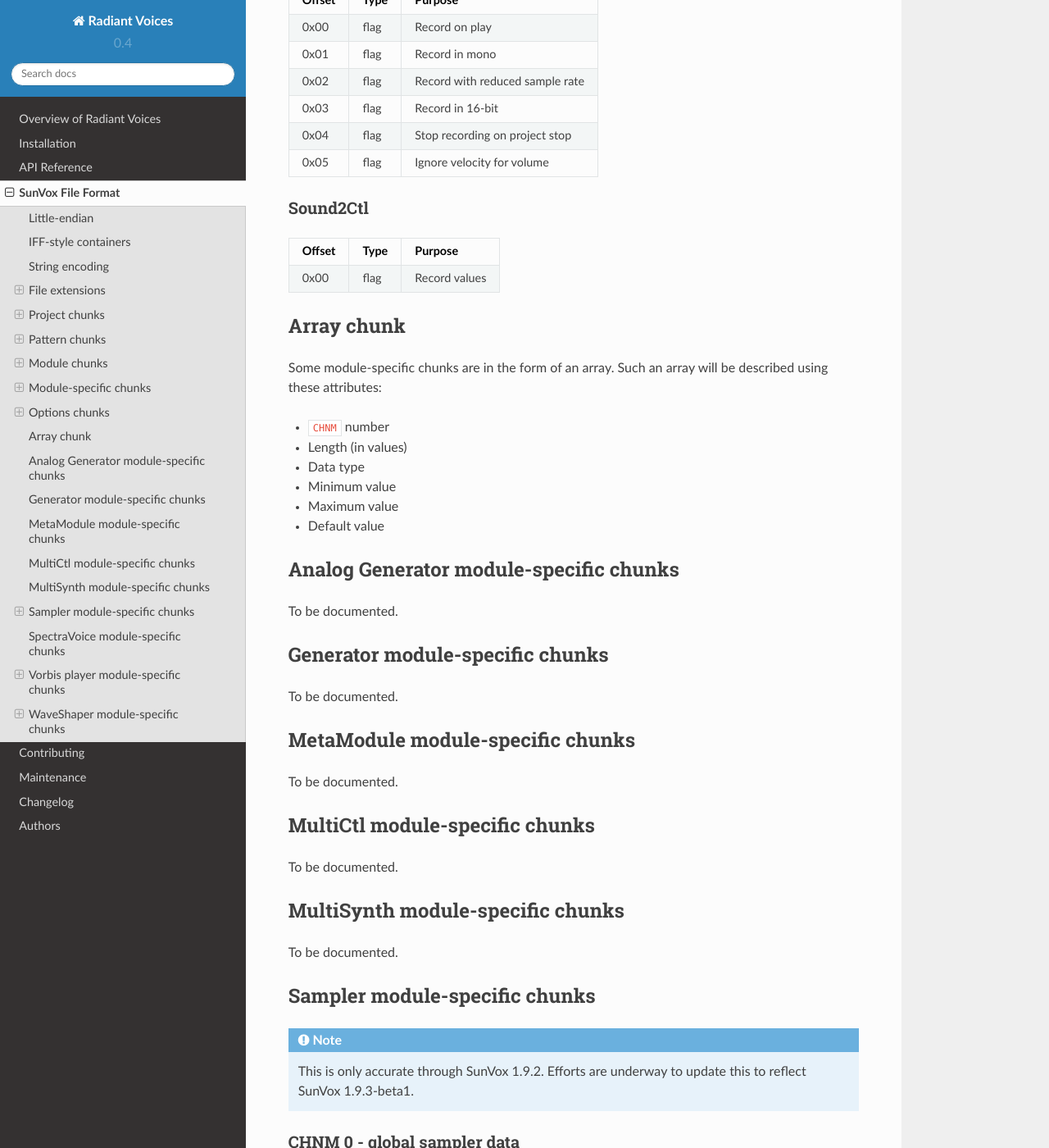
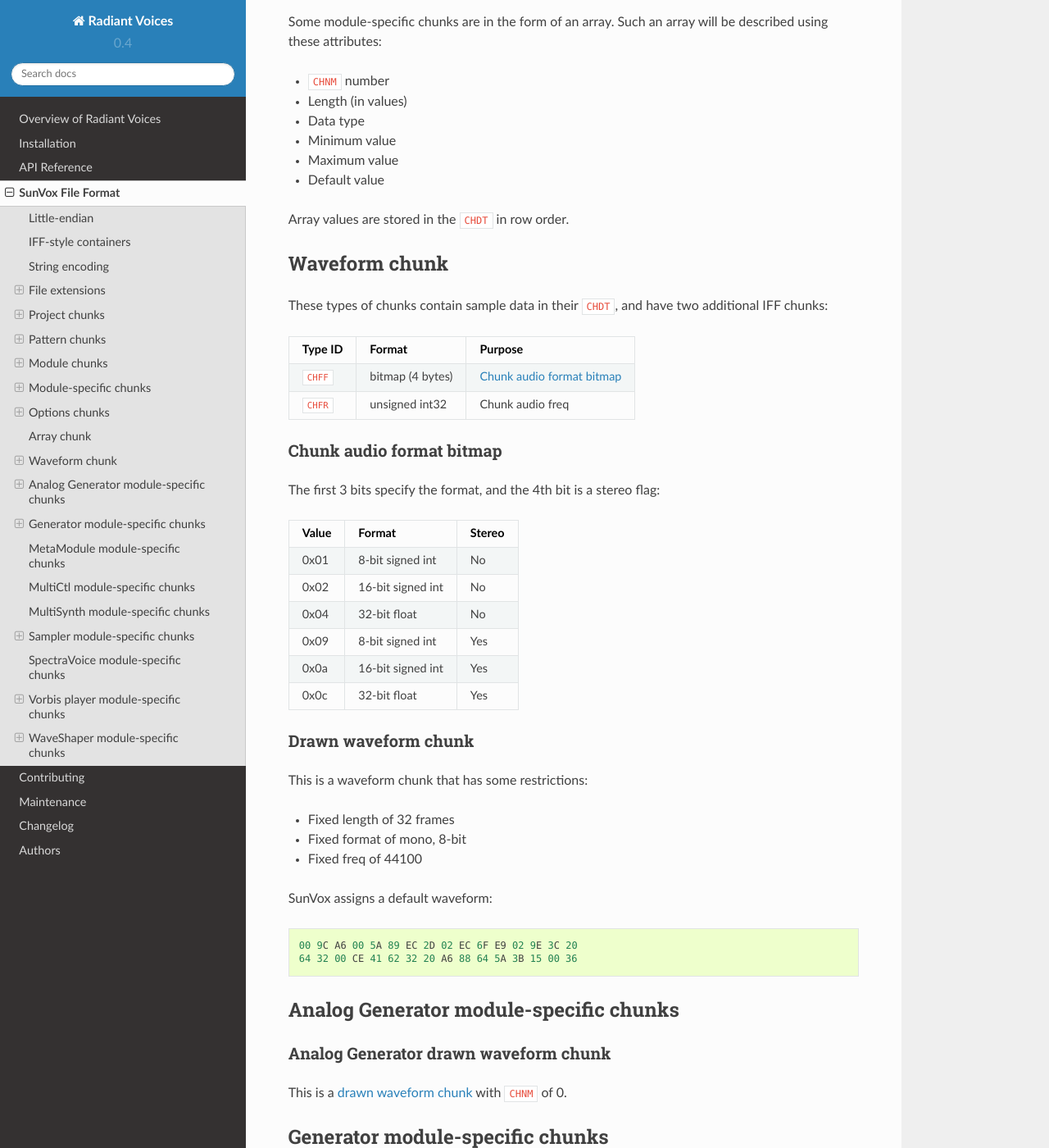
Before and after one commit to metrasynth/radiant-voices, a Sphinx documentation site: the page built from docs/sunvox-file-format.rst, in a window 1280 px wide and 1400 px high, scrolled down 10206 px. Shown: the whole window at 82% size. Built offline with Sphinx 7.4.7 and the Read the Docs theme 2.0.0, drawn with Linux system fonts in a browser that asks for light colours; some of the changed text lies outside the part shown.

Commit message:
Describe more module-specific chunks

```diff
--- a/docs/sunvox-file-format.rst
+++ b/docs/sunvox-file-format.rst
@@ -495,15 +477,67 @@
 - Maximum value
 - Default value
 
+Array values are stored in the ``CHDT`` in row order.
+
+Waveform chunk
+--------------
+
+These types of chunks contain sample data in their ``CHDT``,
+and have two additional IFF chunks:
+
+========  ====================  =======================================================
+Type ID   Format                Purpose
+========  ====================  =======================================================
+``CHFF``  bitmap (4 bytes)      `Chunk audio format bitmap`_
+``CHFR``  unsigned int32        Chunk audio freq
+========  ====================  =======================================================
+
+Chunk audio format bitmap
+.........................
+
+The first 3 bits specify the format, and the 4th bit is a stereo flag:
+
+=====   =================   ======
+Value   Format              Stereo
+=====   =================   ======
+0x01    8-bit signed int    No
+0x02    16-bit signed int   No
+0x04    32-bit float        No
+0x09    8-bit signed int    Yes
+0x0a    16-bit signed int   Yes
+0x0c    32-bit float        Yes
+=====   =================   ======
+
+Drawn waveform chunk
+....................
+
+This is a waveform chunk that has some restrictions:
+
+- Fixed length of 32 frames
+- Fixed format of mono, 8-bit
+- Fixed freq of 44100
+
+SunVox assigns a default waveform::
+
+    00 9C A6 00 5A 89 EC 2D 02 EC 6F E9 02 9E 3C 20
+    64 32 00 CE 41 62 32 20 A6 88 64 5A 3B 15 00 36
+
+
 Analog Generator module-specific chunks
 ---------------------------------------
 
-To be documented.
+Analog Generator drawn waveform chunk
+.....................................
+
+This is a `drawn waveform chunk`_ with ``CHNM`` of 0.
 
 Generator module-specific chunks
 --------------------------------
 
-To be documented.
+Generator drawn waveform chunk
+..............................
+
+This is a `drawn waveform chunk`_ with ``CHNM`` of 0.
 
 MetaModule module-specific chunks
 ---------------------------------
@@ -606,8 +640,8 @@
 0x04    Loop
 =====   ==============
 
-CHNM (n * 2 + 1)
-................
+Sample configuration chunk (CHNM n*2+1)
+.......................................
 
 (Where *n* is the sample index, starting at 0.)
 
@@ -660,13 +694,12 @@
 0x40    stereo
 =====   =================
 
-CHNM (n * 2 + 2)
-................
+Sample waveform chunk (CHNM n*2+2)
+..................................
 
 (Where *n* is the sample index, starting at 0.)
 
-The ``CHDT`` chunk for this section contains sample values
-of the type specified by the ``CHFF`` chunk.
+This is a `waveform chunk`_.
 
 SpectraVoice module-specific chunks
 -----------------------------------
```
Also changed, not shown: other parts of docs/sunvox-file-format.rst (+6 -27 lines).
